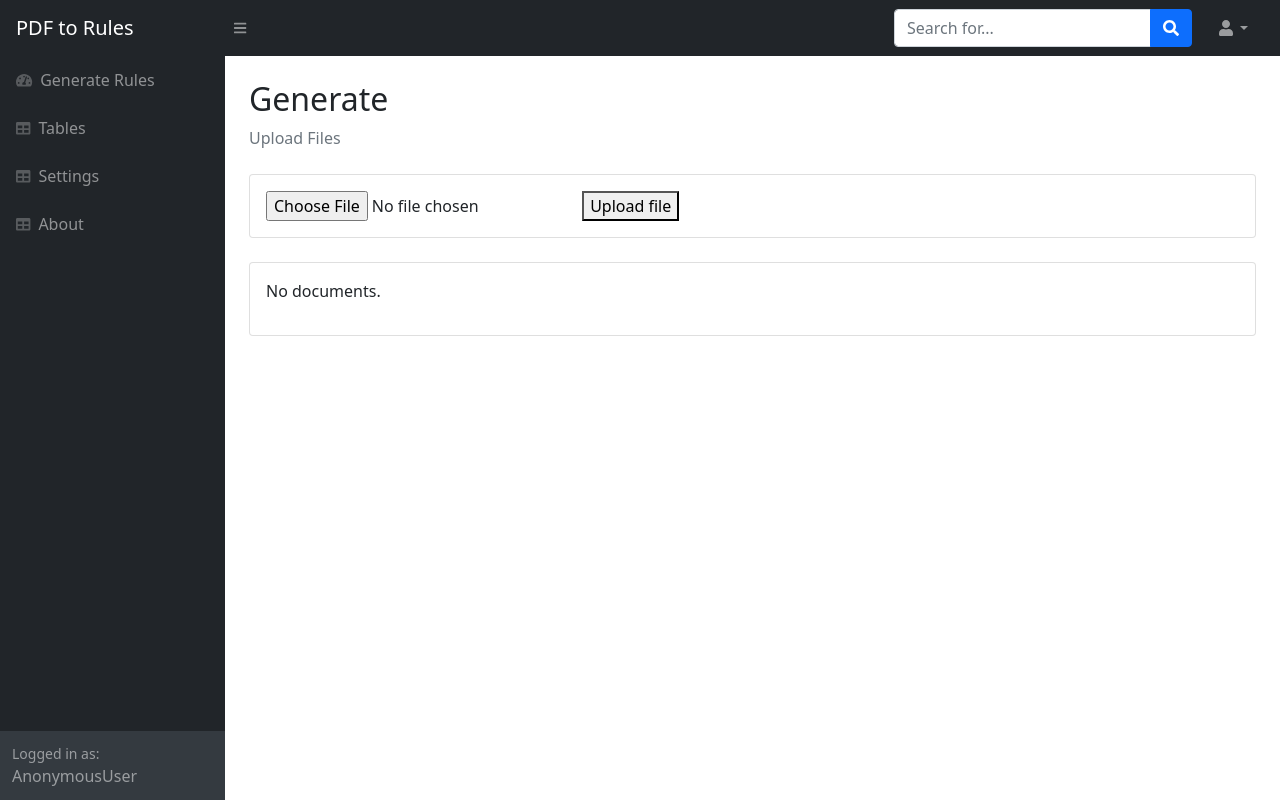
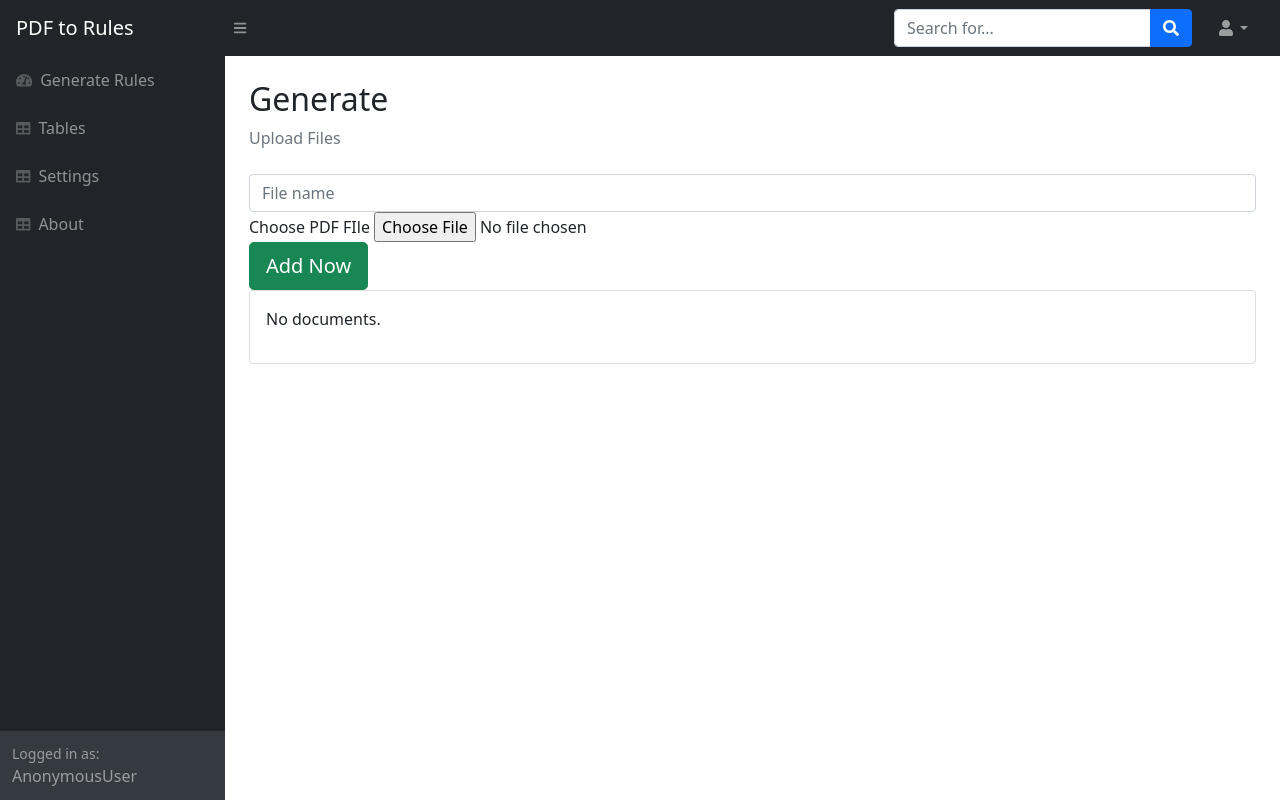
Before and after one commit to brismonis/PDF-to-Rules, a Django app: page /home/ in a window 1280 px wide. Run offline with Django 3.2, Linux system fonts and the light colour scheme; some libraries are stand-ins or nearby versions.

Commit message:
WORKING: File Upload

```diff
--- a/src/generate/admin.py
+++ b/src/generate/admin.py
@@ -2,4 +2,7 @@ from django.contrib import admin
 
 # Register your models here.
 # Klassen importieren von models
-from .models import pdfs
+from generate import models
+
+admin.site.register(models.Files)
+# admin.site.register(models.pdfs)
--- a/src/generate/urls.py
+++ b/src/generate/urls.py
@@ -11,7 +11,7 @@ from django.urls import reverse_lazy
 from django.conf import settings
 from django.conf.urls.static import static
 import re
-from generate import views
+from . import views
 
 urlpatterns = [
     # path('', RedirectView.as_view(url=reverse_lazy('admin:index'), permanent=False), name='root'),
@@ -22,3 +22,9 @@ urlpatterns = [
     # url(r'^tables/$', TemplateView.as_view(tables_view), name='tables'),
 
 ]
+
+urlpatterns = [
+ path('', views.homepage_view, name="home"),
+ path('upload/', views.uploadFile, name='upload'),
+
+]
--- a/src/generate/views.py
+++ b/src/generate/views.py
@@ -2,12 +2,13 @@
 # to handle pages
 # include html files
 
-from django.shortcuts import render
+from django.shortcuts import render, redirect
 from django.http import HttpResponse
+from django.views import generic
 from django.views.generic import TemplateView
 
 from pdftorules.settings import MEDIA_ROOT, MEDIA_URL # Import TemplateView
-from .forms import UploadFileForm # for Uploading PDF Files
+# from .forms import UploadFileForm # for Uploading PDF Files
 
 # function to handle an uploaded file.
 from .ocr import handle_uploaded_file
@@ -16,7 +17,10 @@ from django.core.files.storage import default_storage
 from django.http import HttpResponseRedirect
 
 # Models importieren um auf Methoden und Datenbankeinträge zuzugreifen
-from .models import *
+from .models import Files
+from .forms import UploadForm
+from django.template import RequestContext
+from django.contrib import messages
 
 
 # creating homepage view
@@ -32,16 +36,94 @@ def tables_view(request):
     # return HttpResponse("<h1>Hello</h1>") # prints Hello in path /home (kann man in urls.py festlegen)
     return render(request, "tables.html", {})
 
+# class FileView(generic.ListView):
+#     model = Files
+#     template_name = 'comment/file.html'
+#     context_object_name = 'files'
+#     paginate_by = 6
+
+#     def get_queryset(self):
+#     	return Files.objects.order_by('-id')
+
+def uploadForm(request):
+	# return render(request, 'comment/upload.html') URPSRÜNGLICH
+    return render(request, 'home')
+
+def uploadFile(request):
+    if request.method == 'POST':
+        filename = request.POST['filename']
+        pdf = request.FILES['pdf']
+
+        a = Files(filename=filename, pdf=pdf)
+        a.save()
+        messages.success(request, 'Files Submitted successfully!')
+        return redirect('home') # TODO: weiterleiten
+    else:
+    	messages.error(request, 'Files was not Submitted successfully!')
+    	return redirect('home') # wird zurückgeleitet zu home
+
+def myUpload(request):
+	return render(request, 'comment/myUpload.html') # TODO:
+
+
+# def model_form_upload(request):
+#     if request.method == 'POST':
+#         form = UploadForm(request.POST, request.FILES)
+#         if form.is_valid():
+#             print (form.errors)
+#             instance = UploadForm(request.FILES['myfile'])
+#             instance.save()
+#             return HttpResponseRedirect('home')
+#     else:
+#         form = UploadForm()
+#     return render(request, 'index.html', {'form': form})
+
+# # def list(request):
+#     # Handle file upload
+#     if request.method == 'POST':
+#         # form = UploadFileForm(request.POST, request.FILES)
+#         # if form.is_valid():
+#         newdoc = Upload(docfile = request.FILES['docfile'])
+#         newdoc.save()
+
+#             # Redirect to the document list after POST
+#             # return HttpResponseRedirect(reverse('generate.views.index'))
+#     # else:
+#     #     form = UploadFileForm() # A empty, unbound form
+
+#     # Load documents for the list page
+#     documents = Upload.objects.all()
+
+#     # Render list page with the documents and the form
+#     return render(
+#         'index.html',
+#         {'documents': documents},
+#         context_instance=RequestContext(request)
+#     )
+
+
 # for Uploading PDF Files
-def upload_file(request):
-    if request.method == 'POST':
-        # files are uploaded to request.files
-        print("log1")
-        uploaded_file = request.FILES['document'] # use that name in html
-        handle_uploaded_file(uploaded_file)
-        #  Saving POST'ed file to storage
-        file_name = default_storage.save(uploaded_file.name, uploaded_file)
-        print("log2")
+# def upload_file(request):
+
+    # if request.method == 'POST':
+    #     # files are uploaded to request.files
+
+    #     print("log1")
+    #     uploaded_file = Upload(request.FILES['document']) # use that name in html
+    #     uploaded_file.save
+    #     documents = Upload.objects.all()
+    #     # handle_uploaded_file(uploaded_file)
+    #     #  Saving POST'ed file to storage
+    #     # file_name = default_storage.save(uploaded_file.name, uploaded_file)
+    #     print("log2")
+
+        # model = Upload
+        # fields = ['upload_file']
+        # success_url = reverse_lazy('fileupload')
+        # def get_context_data(self, **kwargs):
+        # context = super().get_context_data(**kwargs)
+        # context['documents'] = Upload.objects.all()
+        # return context
 
 
         # what to do with it
@@ -58,4 +140,4 @@ def upload_file(request):
     #         fs.save(uploaded_file.name, uploaded_file)
     # else:
     #     form = UploadFileForm()
-    return render(request, 'index.html' )#, {'form': form})
+    # return render(request, 'index.html' )#, {'form': form})
--- a/src/pdftorules/urls.py
+++ b/src/pdftorules/urls.py
@@ -25,12 +25,10 @@ from django.views.generic import RedirectView
 from django.urls import reverse_lazy
 from django.conf import settings
 from django.conf.urls.static import static
-import re
-import generate
 
 # import your views
 # from generate.views import homepage_view, tables_view # , next_view usw
-from generate.views import tables_view
+# from generate.views import tables_view
 from generate import views
 
 # urlpatterns = patterns('',
@@ -46,9 +44,15 @@ from generate import views
 
 # ]
 
+# urlpatterns = [
+#     path('admin/', admin.site.urls),
+#     path('', include('comment.urls')),
+# ]
+
 urlpatterns = [
     path('', RedirectView.as_view(url=reverse_lazy('admin:index'), permanent=False), name='root'),
     path('admin/', admin.site.urls),
+    path('', include('generate.urls')),
     path('home/', views.homepage_view, name='home'), # index.html
     path('home/tables/', views.tables_view, name='tables'), # (?P<path>.*)$
     # re_path('tables/', views.tables_view),
--- a/src/templates/index.html
+++ b/src/templates/index.html
@@ -8,17 +8,23 @@
             <li class="breadcrumb-item active">Upload Files</li>
         </ol>
 
-        <div class="card mb-4"> <!-- UPLOAD FILES -->
-            <div class="card-body">
-
-                <form method ="post" enctype="multipart/form-data">
-                    {% csrf_token %} <!-- protection against Cross Site Request Forgeries -->
-                    <input type="file" name='document'>
-                    <button type="submit">Upload file</button>
-
-                </form>
+        <form action="{% url 'upload' %}" method="POST" enctype="multipart/form-data">
+            {% csrf_token %}
+            <div class="form-group">
+                <div class="row">
+                    <div class="col"><input type="text" class="form-control" name="filename" placeholder="File name" required="required"></div>
+                </div>
             </div>
+            <div class="form-group">
+                <div class="row">
+                    <div class="col"><label>Choose PDF FIle</label>
+                    <input type="file" id="myFile" name="pdf" placeholder="Report Attachment" enctype="multipart/form-data"></div>
+                </div>
+            </div>
+        <div class="form-group">
+            <button type="submit" class="btn btn-success btn-lg btn-block" href="">Add Now</button>
         </div>
+    </form>
 
         <div class="card mb-4"> <!-- SHOW UPLOADED FILES -->
             <div class="card-body">
```
Also changed, not shown: src/generate/forms.py (+4 -7 lines), src/generate/models.py (+21 -7 lines), src/generate/migrations/0004_auto_20210612_1833.py (added), src/generate/migrations/0005_auto_20210612_2057.py (added), src/media/pdfs/eurotext.jpg (added), src/media/pdfs/table.png (added), 7 other files.
